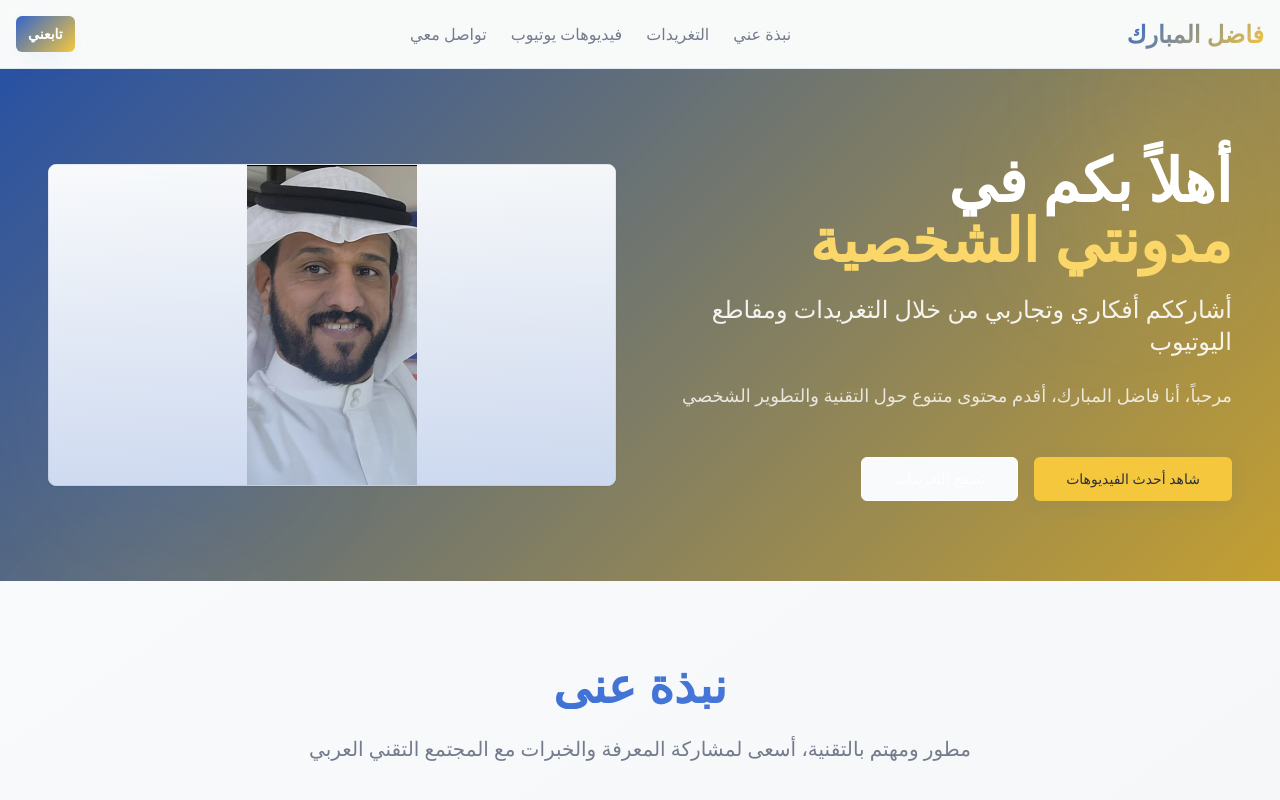
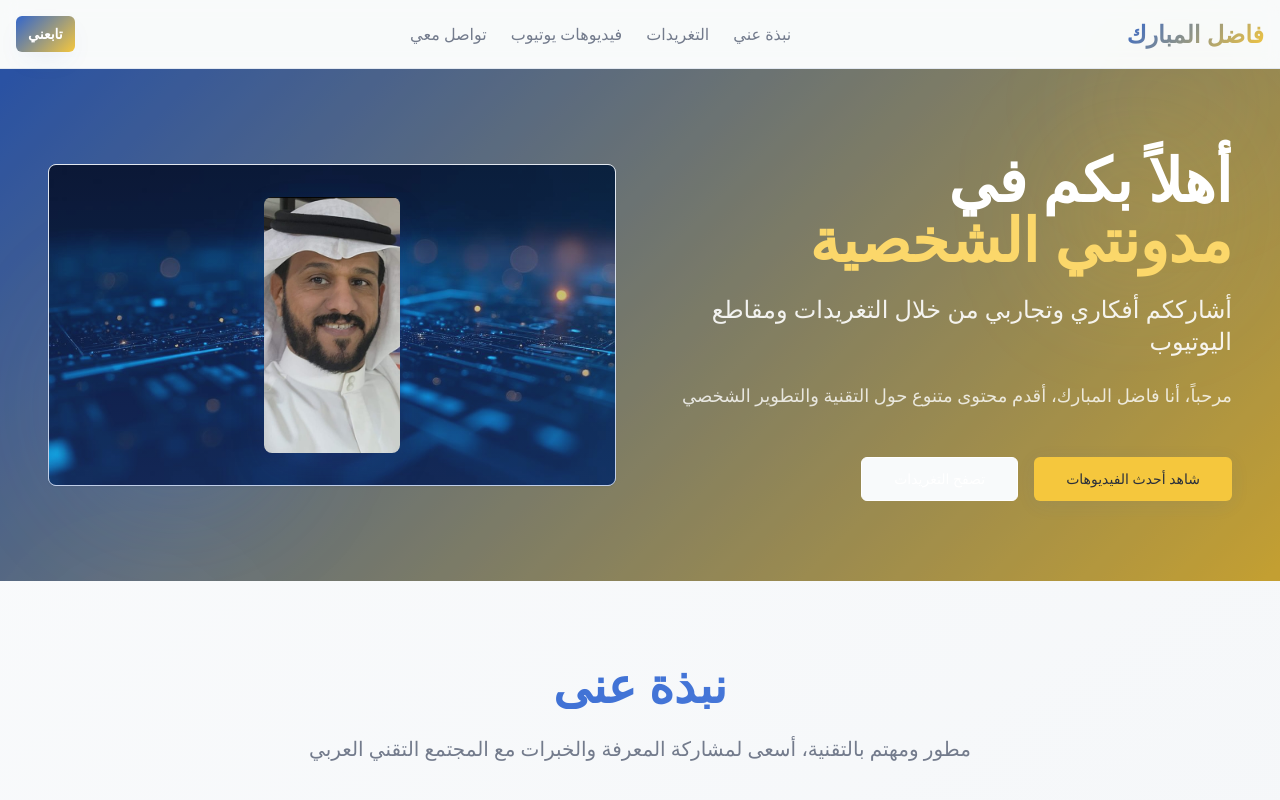
Before and after one commit to fnar95/fnar-blog-archive, a React (Vite) app: page / in a window 1280 px wide. Shown: the top 800 px of the page. Built offline with nearby package versions, Linux system fonts and the light colour scheme.

Commit message:
Add tech background to hero image
Add a technological background to the hero image to fill the entire image container.

```diff
--- a/src/components/Hero.tsx
+++ b/src/components/Hero.tsx
@@ -1,5 +1,6 @@
 import { Button } from "@/components/ui/button";
 import { Card } from "@/components/ui/card";
+import techBackground from "@/assets/tech-background.jpg";
 
 const Hero = () => {
   return (
@@ -29,12 +30,22 @@ const Hero = () => {
           </div>
 
           <div className="relative animate-slide-up">
-            <Card className="overflow-hidden shadow-elegant">
-              <img
-                src="/lovable-uploads/fe9eb7d9-8317-411c-864d-5f65e4209548.png"
-                alt="فاضل المبارك"
-                className="w-full h-80 object-contain bg-gradient-card"
+            <Card className="overflow-hidden shadow-elegant relative">
+              {/* خلفية تقنية */}
+              <div
+                className="absolute inset-0 bg-cover bg-center"
+                style={{ backgroundImage: `url(${techBackground})` }}
               />
+              {/* طبقة شفافة للتحكم في التباين */}
+              <div className="absolute inset-0 bg-primary/20"></div>
+              {/* الصورة الشخصية */}
+              <div className="relative z-10 flex items-center justify-center h-80 p-8">
+                <img
+                  src="/lovable-uploads/fe9eb7d9-8317-411c-864d-5f65e4209548.png"
+                  alt="فاضل المبارك"
+                  className="max-w-full max-h-full object-contain rounded-lg shadow-hover"
+                />
+              </div>
             </Card>
             <div className="absolute inset-0 bg-gradient-to-t from-primary/20 to-transparent rounded-lg"></div>
           </div>
```
Also changed, not shown: src/assets/tech-background.jpg (added).
